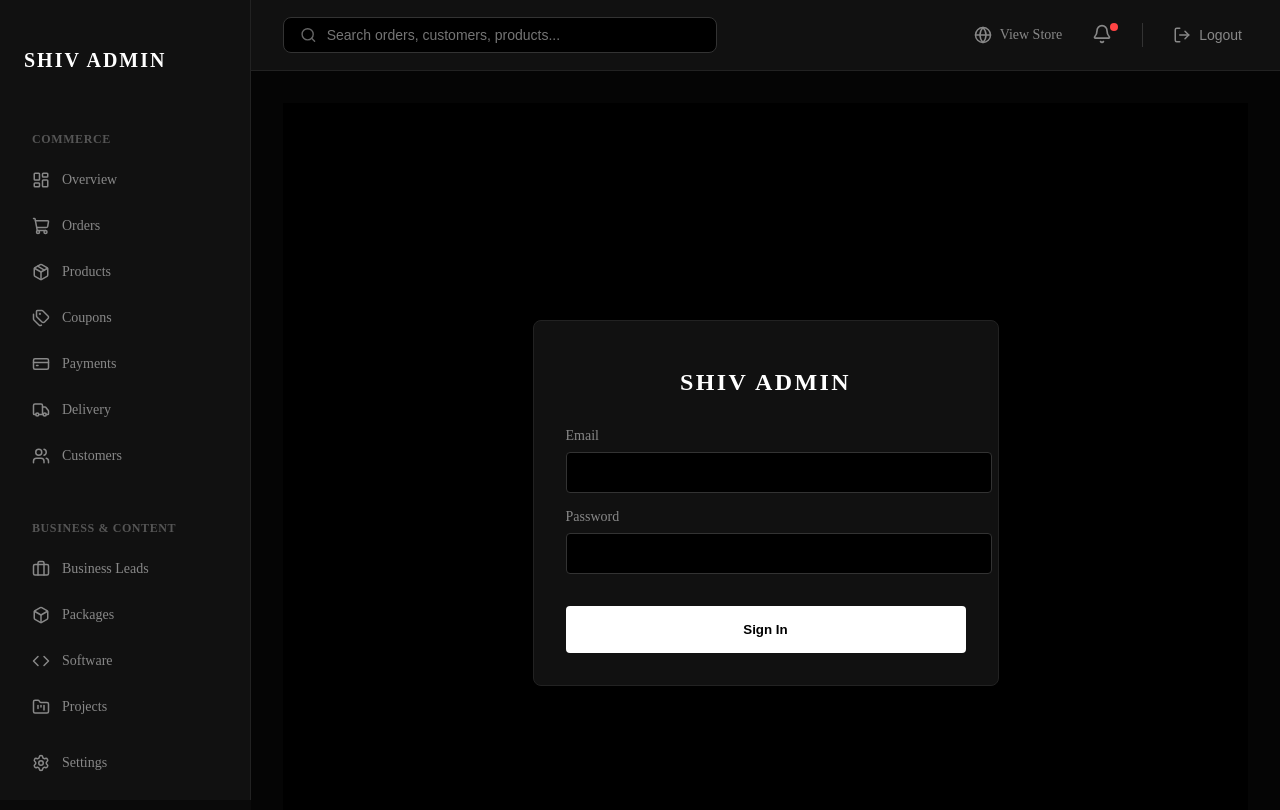
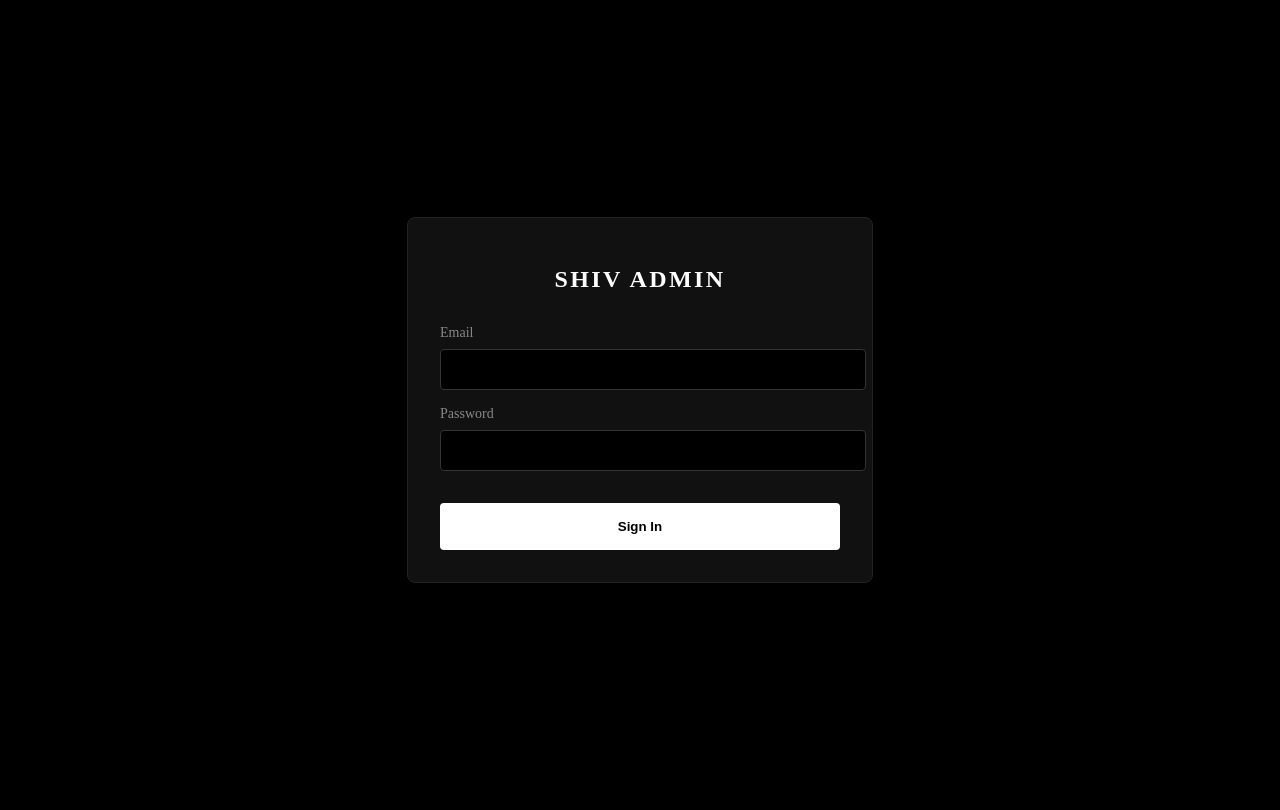
Before and after one commit to shivamgupt-2010/shiv-website, a Next.js app: page /admin/login in a window 1280 px wide. Shown: the top 810 px of the page. Built offline with nearby package versions, Linux system fonts and the light colour scheme; no server answers.

Commit message:
fix: improve admin login flow, add loading state, and hard redirect to dashboard

```diff
--- a/src/app/(admin)/admin/layout.tsx
+++ b/src/app/(admin)/admin/layout.tsx
@@ -10,6 +10,16 @@ export default async function AdminLayout({
 }) {
   const session = await getServerSession(authOptions);
   const role = (session?.user as any)?.role || "ADMIN";
+
+  if (!session) {
+    return (
+      <html lang="en">
+        <body style={{ margin: 0, padding: 0, backgroundColor: '#000', color: '#fff' }}>
+          {children}
+        </body>
+      </html>
+    );
+  }
 
   return (
     <html lang="en">
```
